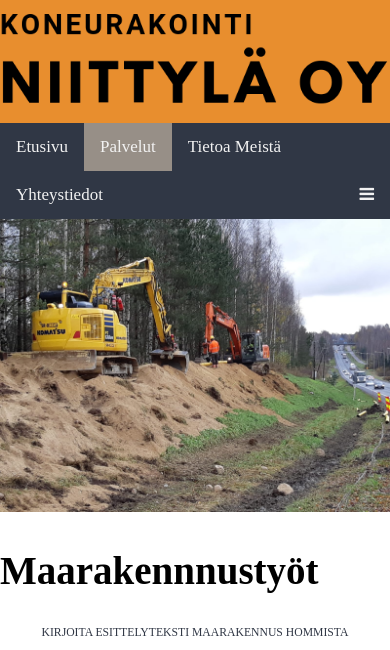
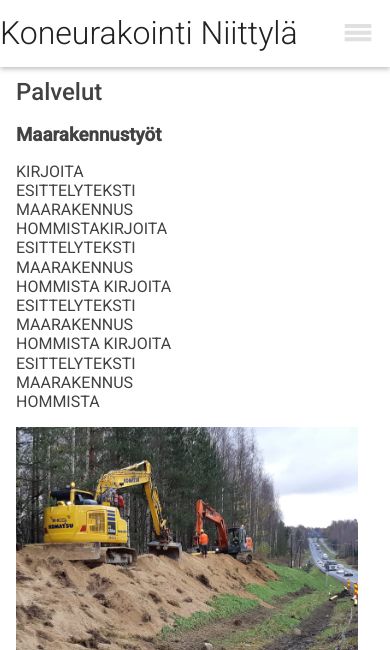
Before and after one commit to JoonasMaanonen/koneurakointi, a Flask app: page /palvelut in a window 390 px wide. Shown: the top 650 px of the page. Run offline with Flask 2, Linux system fonts and the light colour scheme; grey boxes are pictures that could not be loaded.

Commit message:
Palvelut page layout is now working with flexbox

```diff
--- a/main.py
+++ b/main.py
@@ -11,9 +11,9 @@ def etusivu():
 def palvelut():
     return render_template('palvelut.html', page='palvelut')
 
-@app.route('/tietoa_meista')
+@app.route('/yritys')
 def tietoa_meista():
-    return render_template('tietoa_meista.html', page='tietoa_meista')
+    return render_template('yritys.html', page='yritys')
 
 @app.route('/yhteystiedot')
 def yhteystiedot():
--- /dev/null
+++ b/static/css/main.css
@@ -0,0 +1,152 @@
+body, html {
+    margin: 0;
+    padding: 0;
+    width: 100%;
+    height: 100%;
+}
+
+body {
+    font-family: Roboto;
+    font-size: 16px;
+    color: #424242;
+    line-height: 1.2em;
+}
+
+h1, h2, h3, h4, h5 {
+    margin: 0;
+}
+
+
+header, nav, footer, section, article, div {
+  box-sizing: border-box;
+}
+
+* {
+  box-sizing: border-box;
+}
+
+ul {
+  list-style: none;
+  padding: 0;
+  margin: 0;
+}
+
+
+
+/* ----------------------- Header ------------------------------ */
+
+.header {
+  box-shadow: 0 2px 5px rgba(0, 0, 0, 0.26);
+  min-height: 56px;
+  transition: min-height 0.3s;
+}
+
+.header__inner {
+    width: 100%;
+    margin-left: auto;
+    margin-right: auto;
+}
+
+.header__logo {
+    height: 72px;
+    margin-right: 1em;
+    vertical-align: top;
+    margin-top: 12px;
+}
+
+.header__title {
+  font-weight: 300;
+  font-size: 3em;
+  margin: 0.75em 0.25em;
+  display: inline-block;
+  color: #212121;
+}
+
+
+/* ----------------------- Top navigation ------------------------------ */
+.nav {
+    width: 100%;
+    margin-left: auto;
+    margin-right: auto;
+}
+
+.nav__list {
+    width: 100%;
+    padding: 0;
+    margin: 0;
+}
+
+.nav__item {
+    box-sizing: border-box;
+    display: inline-block;
+    width: 24%;
+    text-align: center;
+    line-height: 24px;
+    padding: 24px;
+    text-transform: uppercase;
+}
+
+.nav a {
+  text-decoration: none;
+  color: #616161;
+  padding: 1.5em;
+}
+
+.nav a:hover {
+  text-decoration: underline;
+  color: #212121;
+}
+
+
+/* ----------------------- Palvelut  ------------------------------ */
+.palvelut {
+  flex-grow: 1;
+  clear: both;
+  padding: 1em;
+}
+
+.palvelu {
+  display: flex;
+  clear: both;
+  margin: 24px 0;
+}
+
+.palvelu__kuvaus {
+  order: 2;
+  width: 50%;
+  margin-right: 1em;
+}
+
+.palvelu__kuva {
+  order: 1;
+  width: 50%;
+  margin-right: 1em;
+}
+
+.palvelut__otsikko {
+  width: 100%;
+  margin: 0 0 0.5em;
+  font-weight: 500;
+}
+
+.palvelu__kuva > img {
+    width: 100%;
+}
+
+/* ----------------------- Footer  ------------------------------ */
+footer {
+  border-top: 1px solid #E0E0E0;
+  padding: 1em;
+  width: 100%;
+}
+
+footer li {
+  display: inline-block;
+  margin: 0 1em;
+}
+
+footer a {
+  text-decoration: none;
+  color: #333;
+  padding: 1.5em;
+}
--- /dev/null
+++ b/static/css/responsive.css
@@ -0,0 +1,73 @@
+.content {
+    display: flex;
+    flex-wrap: wrap;
+}
+
+.header__menu {
+    display: none;
+}
+
+@media screen and (max-width: 610px) {
+  .header__logo {
+    height: 48px;
+    margin-right: 0.5em;
+  }
+  .header__title {
+    margin-left: 0;
+    font-size: 2em;
+    vertical-align: bottom;
+  }
+  .nav {
+    z-index: 10;
+    background-color: #fff;
+    width: 300px;
+    position: absolute;
+    /* This trasform moves the drawer off canvas. */
+    -webkit-transform: translate(-300px, 0);
+    transform: translate(-300px, 0);
+    /* Optionally, we animate the drawer. */
+    transition: transform 0.3s ease;
+  }
+  .nav.open {
+    -webkit-transform: translate(0, 0);
+    transform: translate(0, 0);
+  }
+  .nav__item {
+    display: list-item;
+    border-bottom: 1px solid #E0E0E0;
+    width: 100%;
+    text-align: left;
+  }
+  .header__menu {
+    display: inline-block;
+    position: absolute;
+    right: 0;
+    padding: 1em;
+  }
+  .header__menu svg {
+    width: 32px;
+    fill: #E0E0E0;
+  }
+
+}
+
+@media screen and (max-width: 750px) {
+  .palvelu {
+      flex-wrap: wrap;
+  }
+  .palvelu__kuvaus {
+      order: 1;
+  }
+  .palvelu__kuva {
+      order: 2;
+      width: 100%;
+  }
+}
+
+@media screen and (min-width: 1300px) {
+  main, .header__inner, .nav, .content {
+    width: 1300px;
+    margin-left: auto;
+    margin-right: auto;
+  }
+}
--- a/static/style.css
+++ b/static/style.css
@@ -1,8 +1,15 @@
 /*---------------------------Image Style-----------------------------------------*/
-img {
+
+img, embed,
+object, video {
     max-width: 100%;
-    height: auto;
 }
+
+nav a, button {
+    min-width: 48px;
+    min-height: 48px;
+}
+
 
 .palvelu {
     padding 50px;
--- a/templates/base.html
+++ b/templates/base.html
@@ -1,34 +1,42 @@
 <!DOCTYPE html>
-<html>
+<html lang="fi">
     <head>
     <meta charset="utf-8">
     <meta name="viewport" content="width=device-width, initial-scale=1">
+    <meta http-equiv="X-UA-Compatible" content="IE=edge">
     <meta name="description" content="Koneurakointi Niittylä tarjoaa koneurakointi palveluita Kanta-hämeen alueella">
-    <meta name="keywords" content="Koneurakointi,Niittylä,Kanta-Häme,Forssa,Tammela">
+    <meta name="keywords" content="Koneurakointi,Kuljetukset,Kaapelointi,Niittylä,Kanta-Häme,Forssa,Tammela">
     <meta name="author" content="Joonas Maanonen">
-        <!-- Load an icon library to show a hamburger menu (bars) on small screens -->
-        <link rel="stylesheet" href="https://cdnjs.cloudflare.com/ajax/libs/font-awesome/4.7.0/css/font-awesome.min.css">
-        <!-- Own custom CSS -->
-        <link rel="stylesheet" href="{{ url_for('static', filename='style.css') }}">
-
-        <!-- Javascript -->
-        <script src="{{ url_for('static', filename='scripts.js') }}"></script>
+        <link href="https://fonts.googleapis.com/css?family=Roboto:300,400,500" rel="stylesheet" type="text/css">
+        <link rel="stylesheet" href="{{ url_for('static', filename='css/main.css') }}">
+        <link rel="stylesheet" href="{{ url_for('static', filename='css/responsive.css') }}">
     </head>
+    <body>
     <title>{% block title %}{% endblock %} - Koneurakointi Niittylä</title>
-    <header id=yla_palkki>
-        <img id="yla_logo" alt="Koneurakointi Niittylä OY logo" src="{{ url_for('static', filename='images/Logo1.png')}}">
+    <header class="header">
+        <div class="header__inner">
+        <!-- <img class="header__logo" src="{{ url_for('static', filename='images/Logo1.png')}}" alt="Koneurakointi Niittylä OY logo" > --->
+            <h1 class="header__title">
+                Koneurakointi Niittylä
+            </h1>
+            <a id="menu" class="header__menu">
+              <svg xmlns="http://www.w3.org/2000/svg" viewBox="0 0 24 24">
+                <path d="M2 6h20v3H2zm0 5h20v3H2zm0 5h20v3H2z"/>
+              </svg>
+            </a>
+       </div>
     </header>
-    <nav class="topnav" id="myTopnav">
-            <a href="/" {% if page == 'etusivu' %} class="active"{% endif %}>Etusivu</a>
-            <a href="palvelut" {% if page == 'palvelut' %} class="active"{% endif %}>Palvelut</a>
-            <a href="tietoa_meista" {% if page == 'tietoa_meista' %} class="active" {% endif%}>Tietoa Meistä</a>
-            <a href="yhteystiedot" {% if page == 'yhteystiedot'%} class="active" {% endif%}>Yhteystiedot</a>
-            <a href="javascript:void(0);" class="icon" onclick="shrinkNavbar()">
-                <i class="fa fa-bars"></i>
-            </a>
+    <nav id="upper_nav" class="nav">
+        <ul class="nav__list">
+            <li class="nav__item"><a href="/" {% if page == 'etusivu' %} class="active"{% endif %}>Etusivu</a></li>
+            <li class="nav__item"><a href="palvelut" {% if page == 'palvelut' %} class="active"{% endif %}>Palvelut</a></li>
+            <li class="nav__item"><a href="yritys" {% if page == 'yritys' %} class="active" {% endif%}>Yritys</a></li>
+            <li class="nav__item"><a href="yhteystiedot" {% if page == 'yhteystiedot'%} class="active" {% endif%}>Yhteystiedot</a></li>
+        </ul>
     </nav>
     <main>
         {% block content %}
         {% endblock %}
     </main>
-    </html>
+    </body>
+</html>
--- a/templates/palvelut.html
+++ b/templates/palvelut.html
@@ -5,29 +5,49 @@
 {% endblock %}
 
 {% block content %}
-
-<content id="maarakennus" class="palvelu">
-    <img class="palvelu" src="{{ url_for('static', filename='images/kaivinkoneet_tienvarressa_1.jpg')}}">
-    <h2>Maarakennnustyöt</h2>
-    <p id="maansiirto_teksti">KIRJOITA ESITTELYTEKSTI MAARAKENNUS HOMMISTA</p>
-</content>
-
-<content id="kuljetukset" class="palvelu">
-    <img src="{{ url_for('static', filename='images/kuitukaapelit_1.jpg')}}">
-    <h2>Kuljetukset</h2>
-    <p id="kuljetukset_teksti">KIRJOITA ESITTELYTEKSTI KULJETUS HOMMISTA</p>
-</content>
-
-<content id="kaapelointi" class="palvelu">
-    <img src="{{ url_for('static', filename='images/kuitukaapeli_1.jpg')}}">
-    <h2>Kaapelointityöt</h2>
-    <p id="kaapelointi_teksti">KIRJOITA ESITTELYTEKSTI KAAPELOINTIHOMMISTA</p>
-</content>
-
-<content id="rakennuksen_pohjatyöt" class="palvelu">
-    <img src="{{ url_for('static', filename='images/kaivinkoneet_tienvarressa_1.jpg')}}">
-    <h2>Rakennusten pohjatyöt</h2>
-    <p id="rakennuksen_pohjatyöt">KIRJOITA ESITTELYTEKSTI RAKENNUKSEN POHJATÖISTÄ</p>
-</content>
-
+<section class="palvelut">
+    <h2 class="palvelut__otsikko">Palvelut</h2>
+    <ul>
+        <li class="palvelu">
+            <div class="palvelu__kuvaus">
+                <h3 class="palvelu__otsikko">Maarakennustyöt</h3>
+                <p class="palvelu__teksti">KIRJOITA ESITTELYTEKSTI MAARAKENNUS HOMMISTAKIRJOITA ESITTELYTEKSTI MAARAKENNUS HOMMISTA
+                        KIRJOITA ESITTELYTEKSTI MAARAKENNUS HOMMISTA
+                        KIRJOITA ESITTELYTEKSTI MAARAKENNUS HOMMISTA
+                </p>
+            </div>
+                <div class="palvelu__kuva">
+                    <img src="{{ url_for('static', filename='images/kaivinkoneet_tienvarressa_1.jpg')}}" alt="Kaksi miestä ja kaivinkone tekemässä maanrakennustöitä">
+                </div>
+            </div>
+        </li>
+        <li class="palvelu">
+            <div class="palvelu__kuvaus">
+                <h3 class="palvelu__otsikko">Kuljetukset</h3>
+                <p class="palvelu__teksti">KIRJOITA ESITTELYTEKSTI KULJETUS HOMMISTA</p>
+            </div>
+            <div class="palvelu__kuva">
+                <img src="{{ url_for('static', filename='images/rekka_viininpunainen_1.jpg')}}" alt="Punainen rekka">
+            </div>
+        </li>
+        <li class="palvelu">
+            <div class="palvelu__kuvaus">
+                <h3 class="palvelu__otsikko">Kaapelointityöt</h3>
+                <p class="palvelu__teksti">KIRJOITA ESITTELYTEKSTI KAAPELOINTI HOMMISTA</p>
+            </div>
+            <div class="palvelu__kuva">
+                <img src="{{ url_for('static', filename='images/kuitukaapeli_1.jpg')}}" alt="Mies tekemässä kaapelointityötä">
+            </div>
+        </li>
+        <li class="palvelu">
+            <div class="palvelu__kuvaus">
+                <h3 class="palvelu__otsikko">Rakennusten pohjatyöt</h3>
+                <p class="palvelu__teksti">KIRJOITA ESITTELYTEKSTI RAKENNUSTEN POHJATYÖ HOMMISTA</p>
+            </div>
+            <div class="palvelu__kuva">
+                <img src="{{ url_for('static', filename='images/kuitukaapeli_1.jpg')}}" alt="Kaivinkone kaivaa kuoppaa punaisen rakennuksen vieressä">
+            </div>
+        </li>
+    </ul>
+</section>
 {% endblock %}
--- a/templates/tietoa_meista.html
+++ b/templates/yritys.html
@@ -1,13 +1,13 @@
 {% extends "base.html" %}
 
 {% block header %}
-<h1>{% block title %}Tietoa Meistä{% endblock %}</h1>
+<h1>{% block title %}Yritys{% endblock %}</h1>
 {% endblock %}
 
 {% block content %}
-<section id="tietoa_firmasta">
+<section id="yritys">
     <img src="{{ url_for('static', filename='images/rekka_valkoinen_1.jpg')}}">
-    <p id="tietoa_firmasta">
+    <p id="yritys">
         Koneurakointi Niittylä Oy on perheyritys Tammelasta.
         Yritys aloitti toimintansa jo 25 vuotta sitten ja on vuosien mittaan laajentanut toimintaansa infrarakentamisesta verkostourakointiin.
         Tällä hetkellä yritys työllistää 6 työntekijää sekä aliurakoitsijoita tarpeen mukaan.
```
